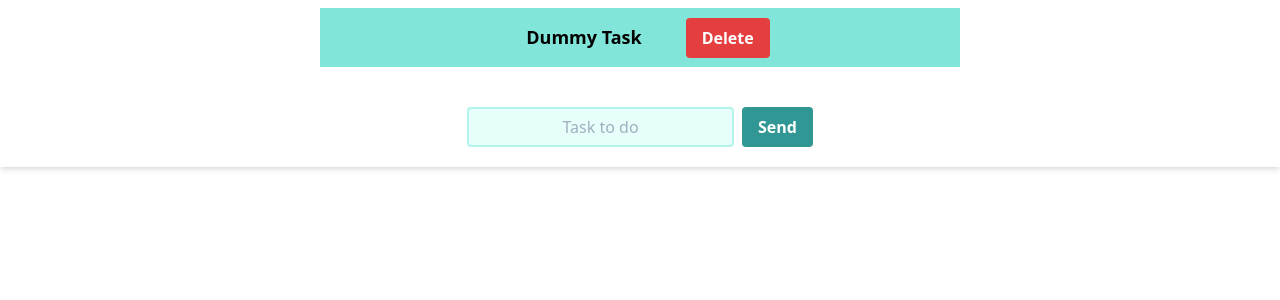
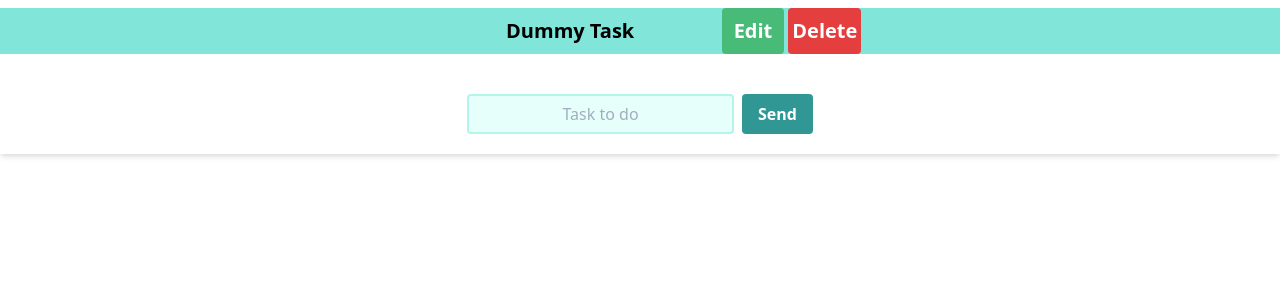
Before and after one commit to daxas-boop/inputs-renderlists-top, a React (Create React App) app: page / in a window 1280 px wide. Shown: the top 300 px of the page. Built offline with nearby package versions, Linux system fonts and the light colour scheme; the HTML template or start-up script is replaced by a standard one.

Commit message:
Adds edit button and props to make it work.

```diff
--- a/src/components/Overview.js
+++ b/src/components/Overview.js
@@ -1,17 +1,30 @@
 import React, { Component } from 'react'
-import uniqid from "uniqid";
 
 class List extends Component {
 
     render() {
         return(
-        <ol className= 'max-w-screen-sm m-auto mt-2'>
+        <ol className= 'text-sm xl:max-w-screen-xl xl:text-xl  lg:max-w-screen-lg lg:text-lg md:max-w-screen-md md:text-base sm:max-w-screen-sm sm:text-sm m-auto mt-2'>
             {this.props.tasks.map( (task) => (
-                <div className= 'flex justify-center bg-teal-300 pl-3 pr-3' key={'box'+ task.id} >
-                    <li key={uniqid()} id={uniqid()} className='p-4 mr-5 font-semibold text-lg'>{task.task}</li>
+                <div className= 'flex fluid justify-center bg-teal-300 pl-3 pr-3 ' key={'box'+ task.id}>
+                    <input
+                        key={task.id}
+                        id={task.id}
+                        defaultValue={task.task}
+                        disabled={task.disabledInput}
+                        onChange={ (e) => {this.props.handleInputChange(e.target.value, task)} }
+                        className={task.disabledInput ? 'pt-2 pb-2 bg-teal-300 font-semibold text-center rounded self-center' :
+                        'pt-3 pb-3 mr-5 bg-red-300 font-semibold text-center rounded self-center md:ml-2' }
+                        />
+                    <button
+                        onClick= { () => {this.props.editTask(task)} }
+                        className= 'btn bg-green-500 hover:bg-green-700 text-white font-bold py-2 mr-1 px-3 rounded self-center'
+                    >
+                       {task.disabledInput ? 'Edit' : 'End edit'}
+                    </button>
                     <button
                         onClick= { () =>  {this.props.removeTask(task.id)} }
-                        className= 'btn bg-red-600 hover:bg-red-800 text-white font-bold py-2 px-4 rounded ml-2 self-center'
+                        className= 'btn bg-red-600 hover:bg-red-800 text-white font-bold py-2 px-1 rounded self-center'
                     >
                         Delete
                     </button>
```
